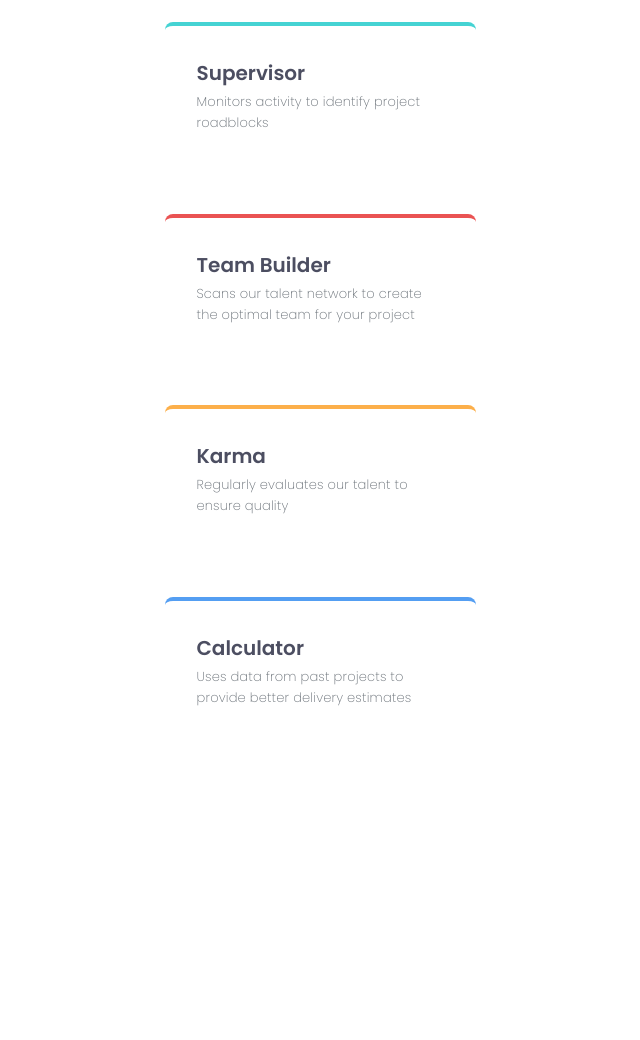
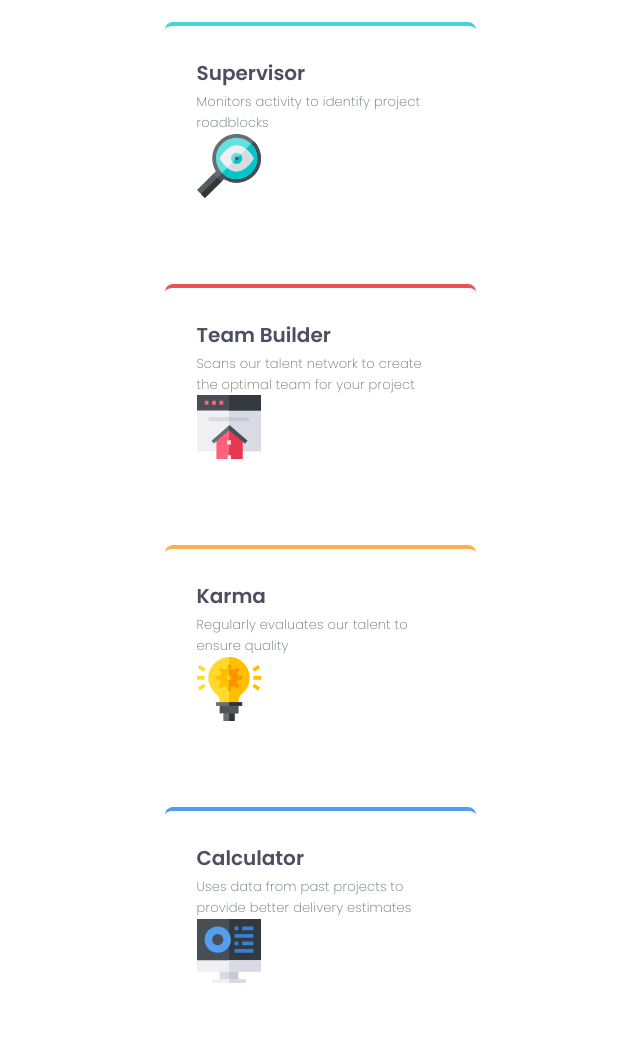
Before and after one commit to Polaris-algedi/four-card-feature-section, a website built with Vite: page index.html in a window 1280 px wide. Shown: the part 220-1260 px from the top of the page, without its empty margins (320-960 px from the left). Before the commit the page ends 1025 px from the top, so only its background shows below. Built offline with nearby package versions, Linux system fonts and the light colour scheme.

Commit message:
Update favicon link and add missing images for card components

```diff
--- a/index.html
+++ b/index.html
@@ -2,9 +2,8 @@
 <html lang="en">
   <head>
     <meta charset="UTF-8" />
-    <link rel="icon" type="image/svg+xml" href="/vite.svg" />
+    <link rel="icon" type="image/svg+xml" href="/images/favicon-32x32.png" />
     <meta name="viewport" content="width=device-width, initial-scale=1.0" />
-
     <title>Frontend Mentor | Four card feature section</title>
     <link rel="stylesheet" href="src/style.css" />
   </head>
@@ -20,22 +19,26 @@
         <article class="card">
           <h2>Supervisor</h2>
           <p>Monitors activity to identify project roadblocks</p>
+          <img src="/images/icon-supervisor.svg" alt="Supervisor Icon" />
         </article>
         <article class="card">
           <h2>Team Builder</h2>
           <p>
             Scans our talent network to create the optimal team for your project
           </p>
+          <img src="/images/icon-team-builder.svg" alt="Team Builder Icon" />
         </article>
         <article class="card">
           <h2>Karma</h2>
           <p>Regularly evaluates our talent to ensure quality</p>
+          <img src="/images/icon-karma.svg" alt="Karma Icon" />
         </article>
         <article class="card">
           <h2>Calculator</h2>
           <p>
             Uses data from past projects to provide better delivery estimates
           </p>
+          <img src="/images/icon-calculator.svg" alt="Calculator Icon" />
         </article>
       </section>
     </main>
```
